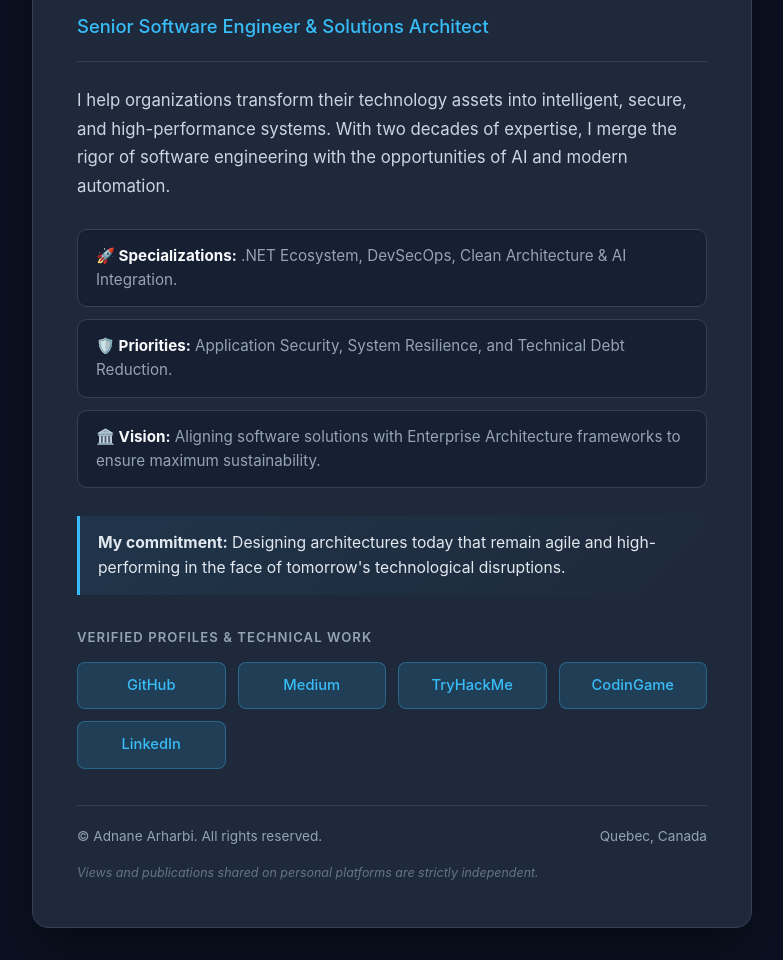
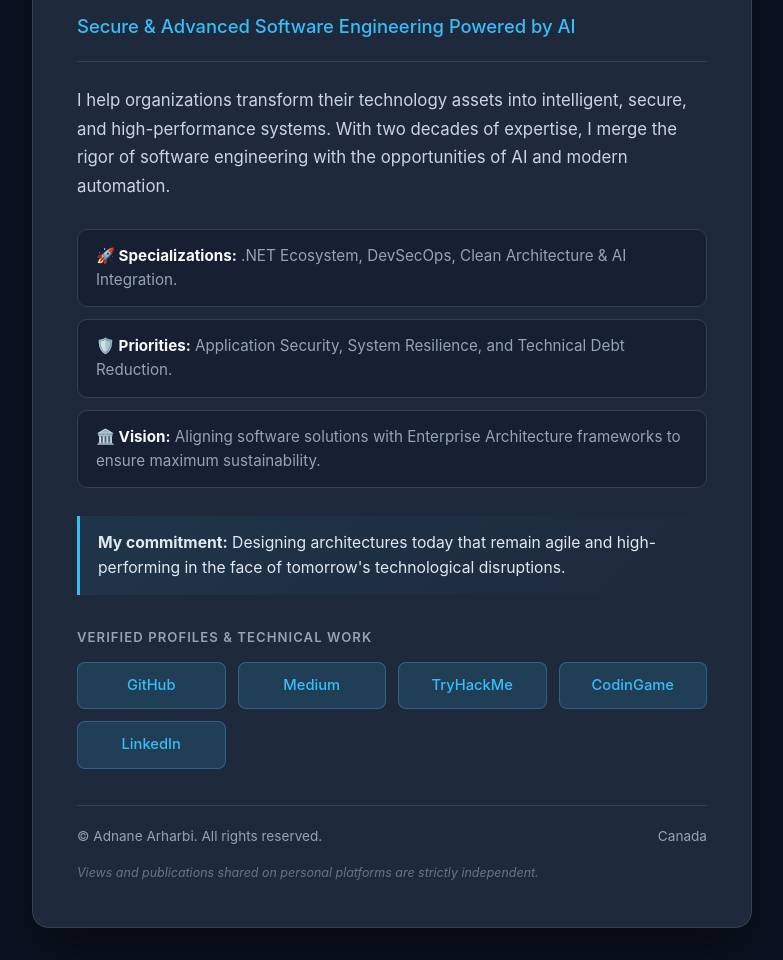
Before and after one commit to arhadnane/arhadnane.github.io, a plain HTML site: page index.html in a window 1280 px wide. Shown: the part 130-1090 px from the top of the page, without its empty margins (248-1031 px from the left). Drawn offline with Linux system fonts and the light colour scheme.

Commit message:
Update index.html

```diff
--- a/index.html
+++ b/index.html
@@ -184,7 +184,7 @@
     <main class="container">
         <header>
             <h1>Adnane Arharbi</h1>
-            <div class="tagline">Senior Software Engineer & Solutions Architect</div>
+            <div class="tagline">Secure & Advanced Software Engineering Powered by AI</div>
         </header>
 
         <section class="pitch">
@@ -218,7 +218,7 @@
 
         <footer>
             <span>&copy; Adnane Arharbi. All rights reserved.</span>
-            <span>Quebec, Canada</span>
+            <span>Canada</span>
             <p class="disclaimer">Views and publications shared on personal platforms are strictly independent.</p>
         </footer>
     </main>
```
